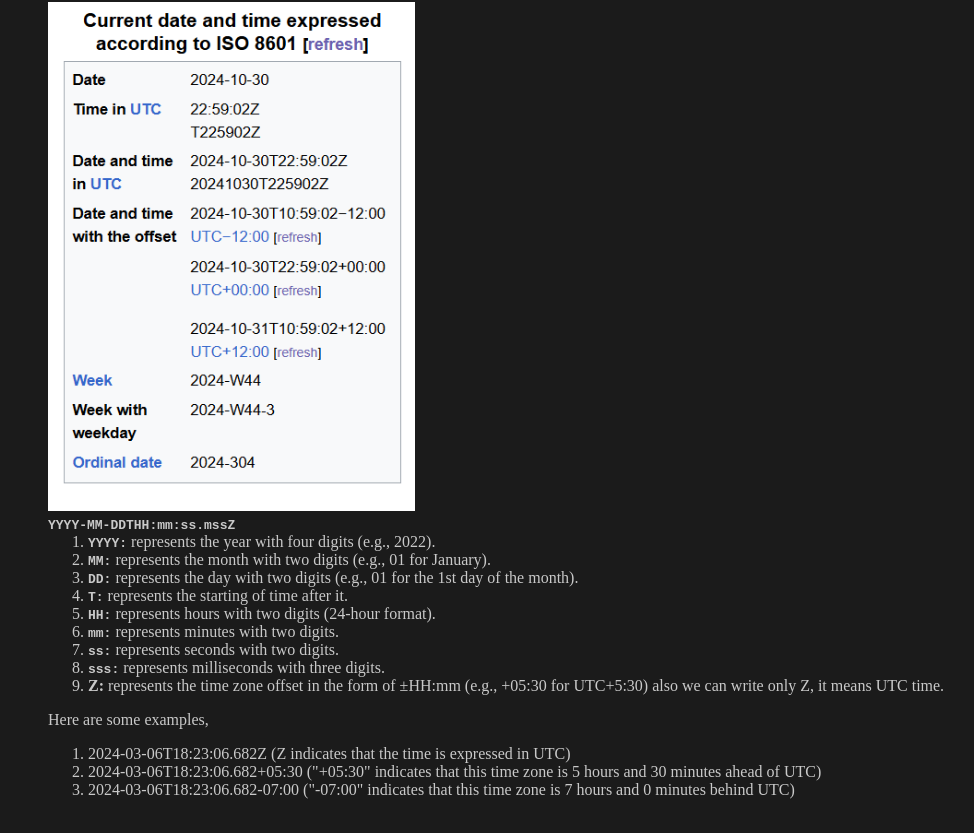
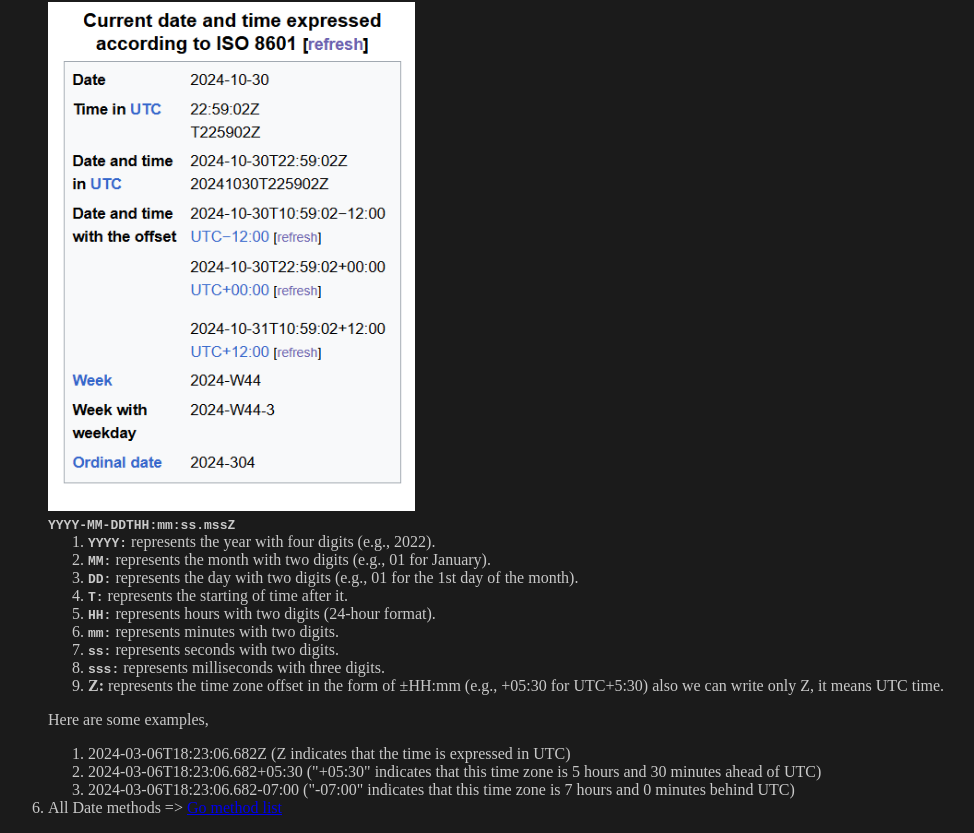
Before and after one commit to MdAzizulHaqueWebDev/mastering_date_in_JS, a plain HTML site: page index.html in a window 1280 px wide. Shown: the part 850-1683 px from the top of the page, without its empty margins (0-974 px from the left). Drawn offline with Linux system fonts and the light colour scheme.

Commit message:
added method list anchor

```diff
--- a/index.html
+++ b/index.html
@@ -162,6 +162,9 @@ JavaScript এর Date কন্সট্রাক্টর তিন ভাব
 					is 7 hours and 0 minutes behind UTC)
 				</li>
 			</ol>
+			<li>
+				All Date methods => <a href="./date_method_lists.js">Go method list</a>
+			</li>
 		</ol>
 	</body>
 </html>
```
